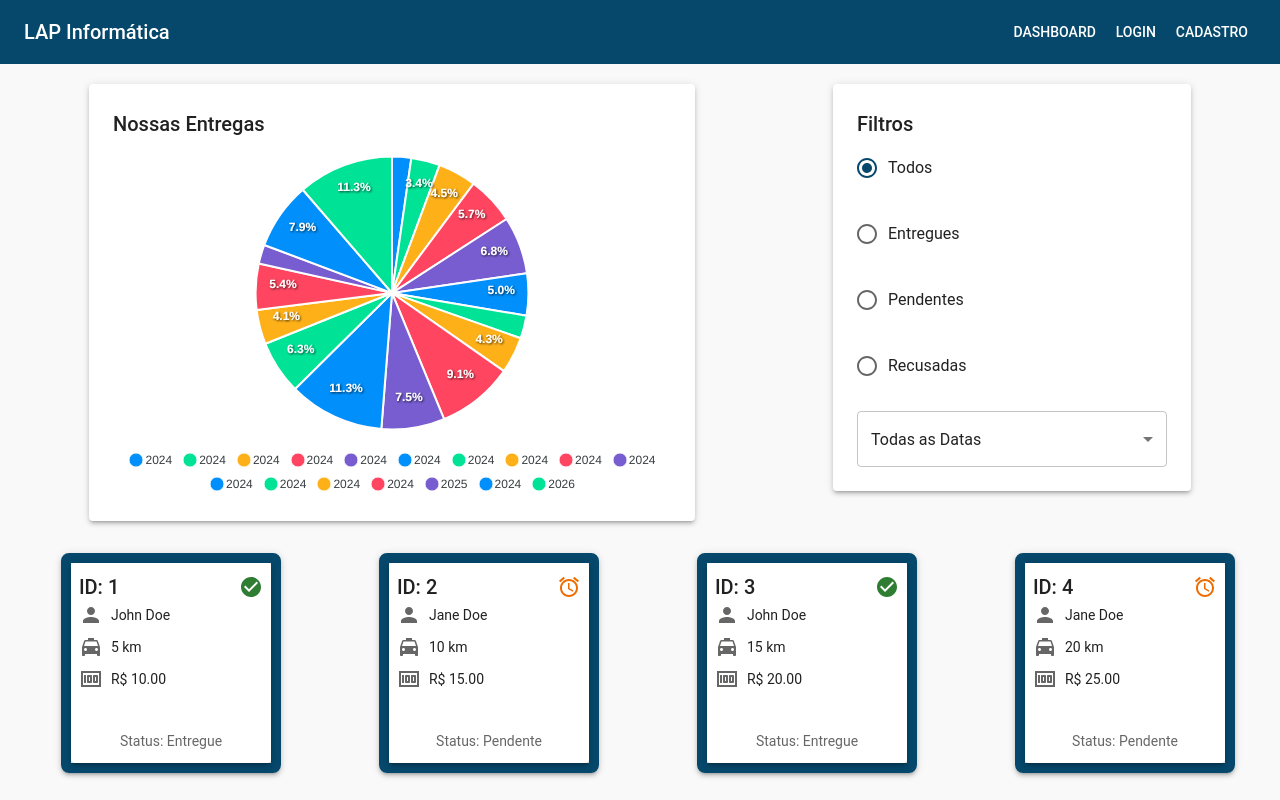
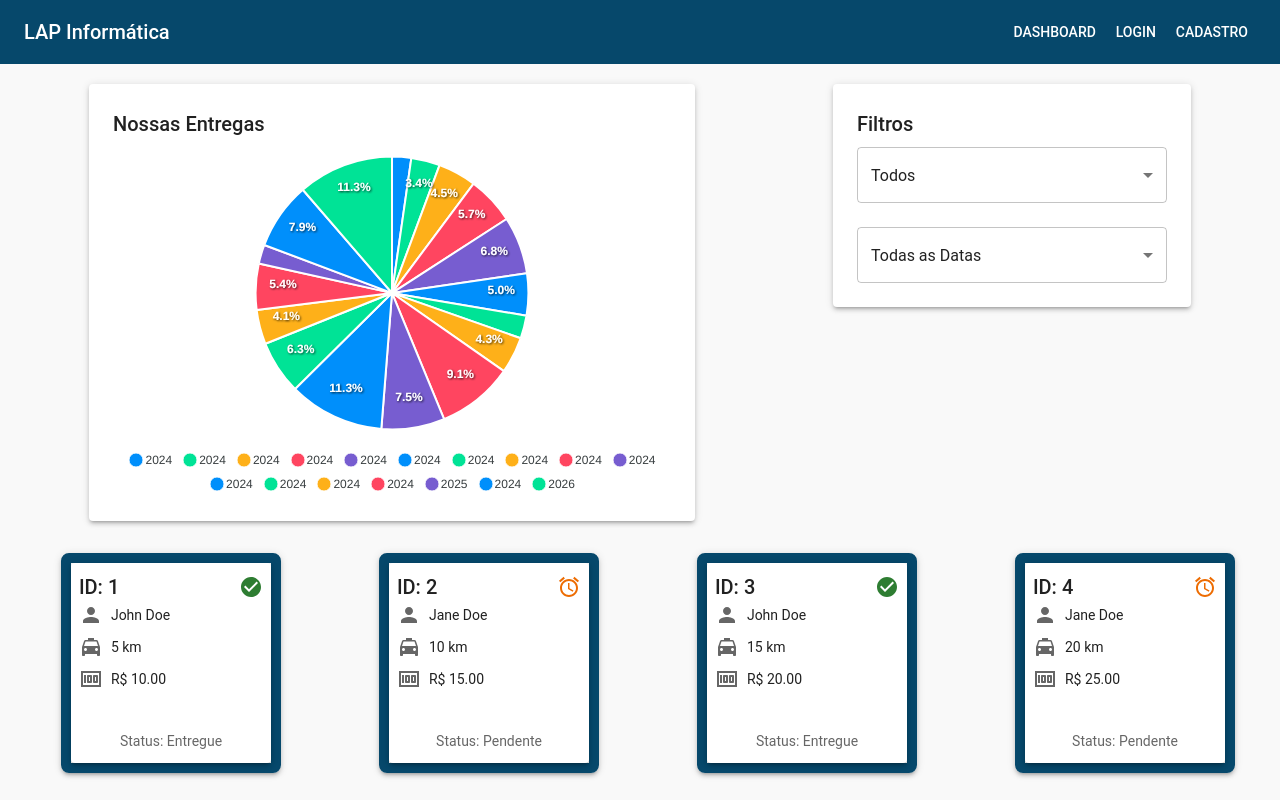
Before and after one commit to SSH-Transports/frontend, a React (Create React App) app: page /dashboard in a window 1280 px wide. Shown: the top 800 px of the page. Built offline with nearby package versions, Linux system fonts and the light colour scheme.

Commit message:
✨feat: substitui RadioGroup por Select para filtros no Dashboard

```diff
--- a/src/pages/Dashboard.tsx
+++ b/src/pages/Dashboard.tsx
@@ -155,28 +155,17 @@ const Dashboard = () => {
           <Typography variant="h6" gutterBottom>
             Filtros
           </Typography>
-          <RadioGroup
+            <Select
             value={statusFilter}
             onChange={e => setStatusFilter(e.target.value)}
-            sx={{ display: 'flex', flexDirection: 'column', gap: 3 }}
-          >
-            <FormControlLabel value="Todos" control={<Radio />} label="Todos" />
-            <FormControlLabel
-              value="Entregue"
-              control={<Radio />}
-              label="Entregues"
-            />
-            <FormControlLabel
-              value="Pendente"
-              control={<Radio />}
-              label="Pendentes"
-            />
-            <FormControlLabel
-              value="Recusada"
-              control={<Radio />}
-              label="Recusadas"
-            />
-          </RadioGroup>
+            displayEmpty
+            fullWidth
+            >
+            <MenuItem value="Todos">Todos</MenuItem>
+            <MenuItem value="Entregue">Entregues</MenuItem>
+            <MenuItem value="Pendente">Pendentes</MenuItem>
+            <MenuItem value="Recusada">Recusadas</MenuItem>
+            </Select>
 
           <Select
             value={dateFilter}
```
